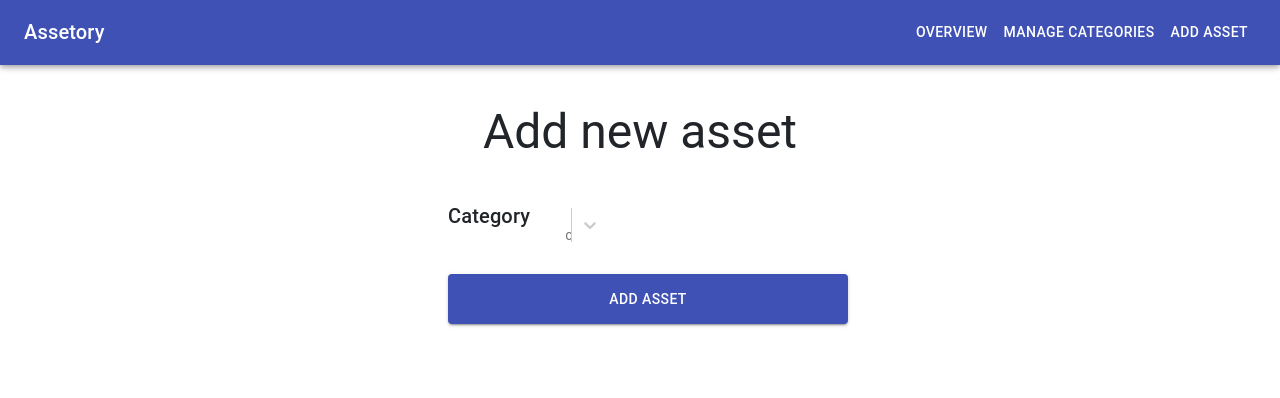
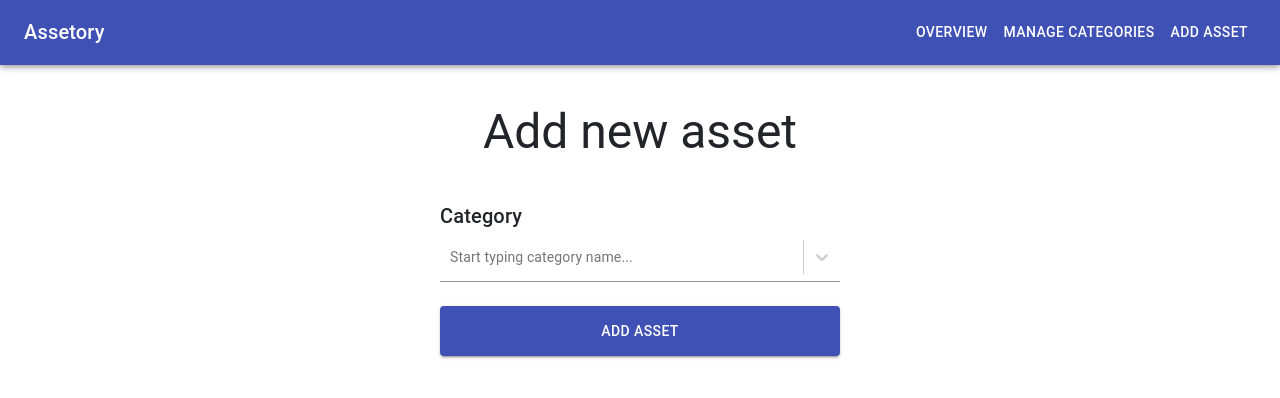
Before and after one commit to lukkulig/Assetory-React, a React (Create React App) app: page /add-asset in a window 1280 px wide. Shown: the top 398 px of the page. Built offline with nearby package versions, Linux system fonts and the light colour scheme; no server answers.

Commit message:
Redesigned add asset view

```diff
--- a/src/Components/AddAsset.js
+++ b/src/Components/AddAsset.js
@@ -1,53 +1,29 @@
 import React from "react";
+import * as PropTypes from "prop-types";
+import {Button, Typography, withStyles} from "@material-ui/core"
 import api from "../api";
-import {Typography} from "@material-ui/core";
-import {PropTypes} from "prop-types";
 import AssetCategorySelect from "./AssetCategorySelect.js";
 import CategoryFieldsList from "./CategoryFieldsList.js"
-import {Button} from "@material-ui/core";
-import {withStyles} from "@material-ui/core";
 
 const styles = theme => ({
-    root: {},
+    root: {
+        textAlign: "center"
+    },
+    header: {
+        textAlign: 'center',
+        padding: 40,
+        width: "100%"
+    },
     content: {
-        float: 'center',
-        textAlign: 'center',
-        paddingLeft: '25%',
-    },
-    sectionTitle: {
-        float: "left",
-        paddingRight: 25,
-    },
-    selectSection: {
-        float: 'left',
-        width: 500,
-        paddingRight: 50,
-    },
-    selectionHeader: {
-        // padding:10,
-    },
-    title: {
-        float: 'center',
-        textAlign: 'center',
-        padding: 40
-    },
-    projectMembers: {
-        float: 'left',
-        marginLeft: '4%',
-    },
-    categorySelection: {
-        float: "center",
-        width: 400,
-        paddingLeft: '35%',
+        display:"inline-block",
+        textAlign: "left",
+        width: 400
     },
     addAssetButton: {
-        marginTop: theme.spacing.unit * 3,
-        width: 400,
+        marginTop: theme.spacing(3),
+        width: "100%",
         height: 50,
-    },
-    close: {
-        padding: theme.spacing.unit / 2,
-    },
+    }
 });
 
 class AddAsset extends React.Component {
@@ -64,6 +40,13 @@ class AddAsset extends React.Component {
         backup: '',
         categoryAttributes: {}
     };
+
+    static getUrlParams(location) {
+        const searchParams = new URLSearchParams(location.search);
+        return {
+            categoryId: parseInt(searchParams.get('category')) || undefined,
+        };
+    }
 
     fetchAndSetCategories() {
         document.body.style.cursor = 'wait';
@@ -99,7 +82,7 @@ class AddAsset extends React.Component {
         };
 
         api.fetch(
-            api.endpoints.addAsset(asset), (action) => {
+            api.endpoints.addAsset(asset), () => {
                 this.setState({
                     assetName: '',
                     localisation: '',
@@ -116,13 +99,6 @@ class AddAsset extends React.Component {
 
     getActiveCategory() {
         return this.state.categories.find(c => parseInt(c.id) === this.state.categoryId) || null
-    }
-
-    getUrlParams(location) {
-        const searchParams = new URLSearchParams(location.search);
-        return {
-            categoryId: parseInt(searchParams.get('category')) || undefined,
-        };
     }
 
     handleAssetNameChange = (event) => {
@@ -164,7 +140,7 @@ class AddAsset extends React.Component {
     }
 
     componentDidUpdate(prevProps, prevState, snapshot) {
-        const {categoryId} = this.getUrlParams(window.location);
+        const {categoryId} = AddAsset.getUrlParams(window.location);
         if (prevState.categoryId !== categoryId) {
             this.setState({categoryId: categoryId});
             this.setState({categoryName: "Ala"})
@@ -178,13 +154,13 @@ class AddAsset extends React.Component {
         } = this.state;
         return (
             <div className={classes.root}>
-                <div className={classes.title}>
+                <div className={classes.header}>
                     <Typography variant="h3">
                         Add new asset
                     </Typography>
                 </div>
-                <div className={classes.categorySelection} align={"center"}>
-                    <Typography variant="h6" component="h2" className={classes.sectionTitle}>
+                <div className={classes.content}>
+                    <Typography  variant="h6" component="h2" >
                         Category
                     </Typography>
                     <AssetCategorySelect
@@ -197,7 +173,6 @@ class AddAsset extends React.Component {
                         categoryChangeCallback={this.handleCategoryChange}
                         selectedCategoryId={this.state.categoryId}
                     />
-                    <div className={classes.content}>
                     {this.getActiveCategory() &&
                     <CategoryFieldsList
                         assetName={assetName}
@@ -219,19 +194,18 @@ class AddAsset extends React.Component {
                         fields={this.state.categoryAttributes}
                     />
                     }
-                    </div>
-                    <div>
                     < Button
+                        className={classes.addAssetButton}
                         onClick={this.handleAddAssetButton}
                         color="primary"
                         variant="contained"
-                            className={classes.addAssetButton}
                     >
                         add asset
                     </Button>
                 </div>
             </div>
-            </div>
+
+
         );
     }
 }
--- a/src/Components/AssetCategorySelect.js
+++ b/src/Components/AssetCategorySelect.js
@@ -1,5 +1,5 @@
 import React from 'react';
-import PropTypes from 'prop-types';
+import * as PropTypes from 'prop-types';
 import Select from 'react-select';
 import {withStyles} from '@material-ui/core/styles';
 import Typography from '@material-ui/core/Typography';
@@ -26,7 +26,7 @@ const styles = theme => ({
         overflow: 'hidden',
     },
     chip: {
-        margin: `${theme.spacing.unit / 2}px ${theme.spacing.unit / 4}px`,
+        margin: `${theme.spacing(1/2)}px ${theme.spacing(1/4)}px`,
     },
     chipFocused: {
         backgroundColor: emphasize(
@@ -38,7 +38,7 @@ const styles = theme => ({
         fontSize: 14,
     },
     noOptionsMessage: {
-        padding: `${theme.spacing.unit}px ${theme.spacing.unit * 2}px`,
+        padding: `${theme.spacing()}px ${theme.spacing(2)}px`,
     },
     singleValue: {
         fontSize: 14,
--- a/src/Components/CategoryFieldsList.js
+++ b/src/Components/CategoryFieldsList.js
@@ -1,43 +1,15 @@
 import React from 'react';
-import PropTypes from 'prop-types';
+import * as PropTypes from 'prop-types';
 import {withStyles} from '@material-ui/core/styles';
 import {TextField} from "@material-ui/core";
 
-const styles = theme => ({
+const styles = ({
     root: {
-        float: "left",
-        padding: 15,
+        paddingLeft: 30,
         paddingRight: 30,
     },
-    title: {
-        float: "left",
-        paddingLeft: 15,
-        paddingTop: 5
-    },
-    button: {
-        float: "right",
-        marginTop: 5
-    },
-    header: {
-        float: "left",
-        width: "100%",
-    },
-    content: {
-        paddingTop: 10,
-        clear: "left"
-    },
-    divider: {
-        marginLeft: 10,
-        marginTop: 5,
-        marginBottom: 10,
-    },
-    dialogCloseSprint: {
-        float: "left",
-        marginLeft: 30,
-        marginTop: 5
-    },
     textField: {
-        width: '250px',
+        width: '100%',
     },
 });
 
@@ -58,61 +30,61 @@ class CategoryFieldsList extends React.Component {
             fieldsChangeCallback,
 
         } = this.props;
-        this.props.category.attributes.forEach((val, i) => {
+        this.props.category.attributes.forEach((val) => {
             textFields.push(<TextField
+                style={styles.textField}
                 label={val}
                 key={val}
                 name={val}
                 value={fields[val]}
                 onChange={fieldsChangeCallback}/>);
-            textFields.push(<br/>)
         });
         const {classes} = this.props;
         return (
             <div className={classes.root}>
-                <form className={classes.container} noValidate>
+                <form noValidate>
                     <TextField
+                        className={classes.textField}
                         label={"Asset Name"}
                         value={assetName}
                         onChange={assetNameChangeCallback}
                     />
-                    <br/>
                     <TextField
+                        className={classes.textField}
                         label={"Localisation"}
                         value={localisation}
                         onChange={localisationChangeCallback}
                     />
-                    <br/>
                     <TextField
+                        className={classes.textField}
                         label={"License"}
                         value={license}
                         onChange={licenseChangeCallback}
                     />
-                    <br/>
                     <TextField
+                        className={classes.textField}
                         label={"Owner"}
                         value={owner}
                         onChange={ownerChangeCallback}
                     />
-                    <br/>
                     <TextField
+                        className={classes.textField}
                         label={"User"}
                         value={user}
                         onChange={userChangeCallback}
                     />
-                    <br/>
                     <TextField
+                        className={classes.textField}
                         label={"Value"}
                         value={assetValue}
                         onChange={assetValueChangeCallback}
                     />
-                    <br/>
                     <TextField
+                        className={classes.textField}
                         label={"Backup"}
                         value={backup}
                         onChange={backupChangeCallback}
                     />
-                    <br/>
                     {textFields}
                 </form>
             </div>
--- a/src/Components/Overview.styles.js
+++ b/src/Components/Overview.styles.js
@@ -6,7 +6,6 @@ const styles = theme => ({
         flexGrow: 1,
         display: 'flex',
         height: "85vh",
-        float: 'center',
         textAlign: 'center',
         padding: theme.spacing(3),
     },
@@ -24,13 +23,13 @@ const styles = theme => ({
     },
     filtersSection: {
         float: 'left',
-        flexGrow: '1',
+        flexGrow: 1,
         marginBottom: theme.spacing(2)
     },
     assetsViewSection: {
         float: 'left',
         clear: 'left',
-        flexGrow: '99',
+        flexGrow: 99,
     },
     paper: {
         float: 'left',
```
Lines whose indentation alone changed are shown as unchanged.
